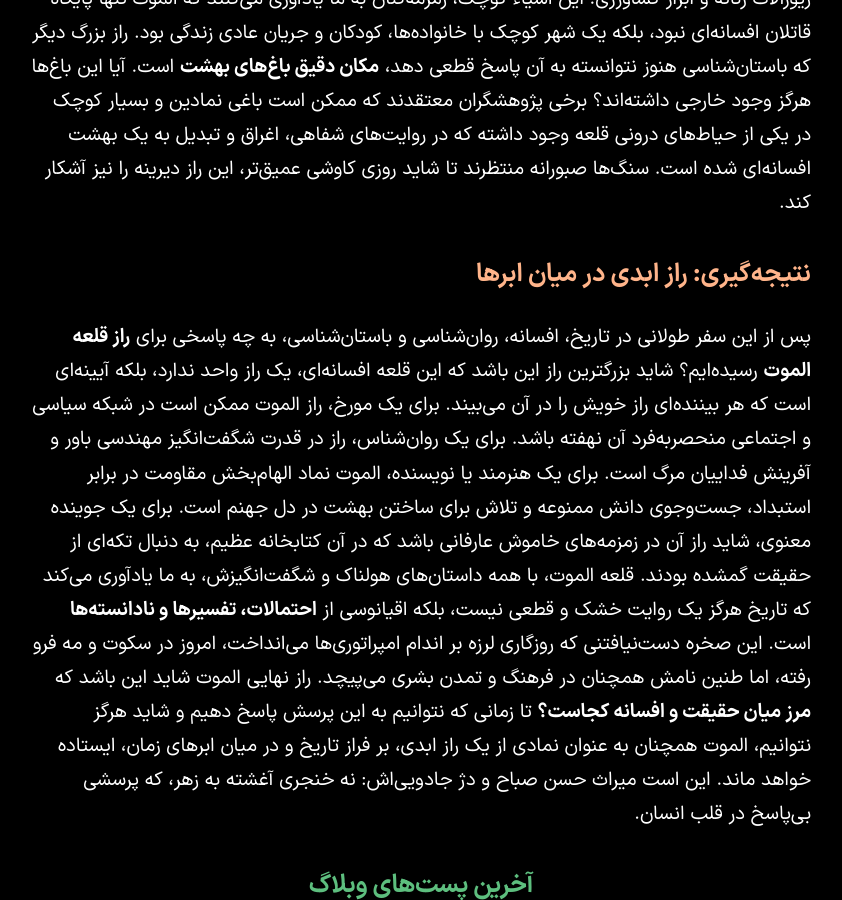
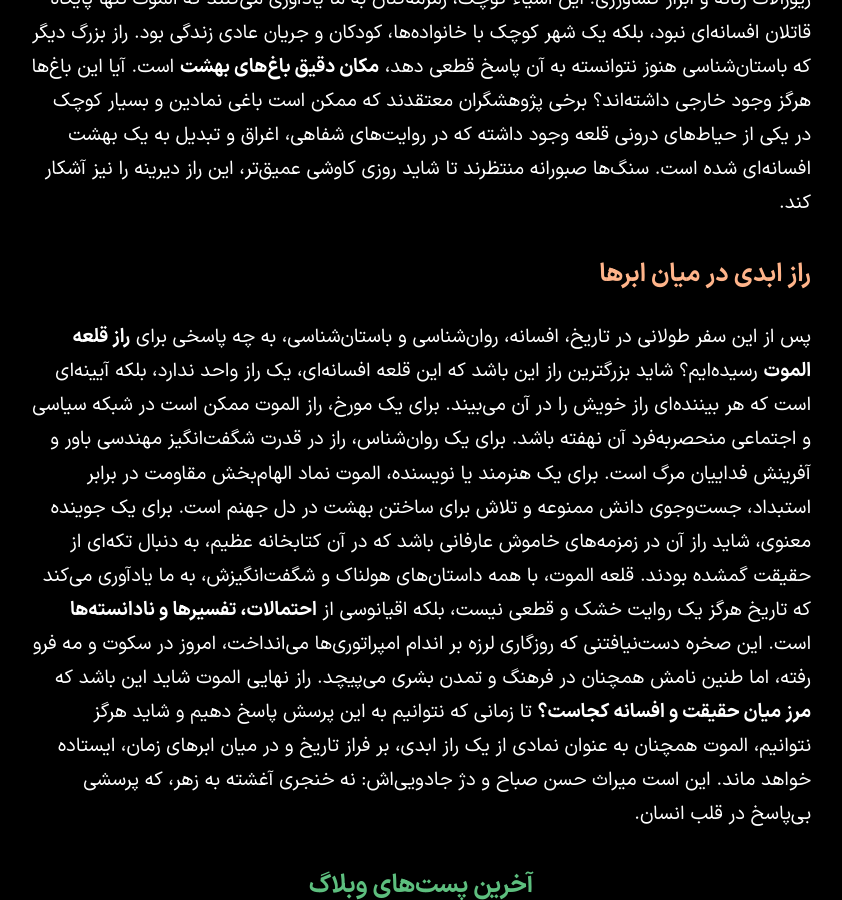
Before and after one commit to darkblog/darkblog.github.io, a Jekyll site: the page built from _posts/2026-6-12-203.md, in a window 1280 px wide and 900 px high, scrolled down 7698 px. Shown: the whole window, without its empty margins (219-1061 px from the left). Built offline with Jekyll 4.4.1, drawn with Linux system fonts in a browser that asks for light colours.

Commit message:
Update 2026-6-12-203.md

```diff
--- a/_posts/2026-6-12-203.md
+++ b/_posts/2026-6-12-203.md
@@ -52,6 +52,6 @@ title: "قلعه الموت: شبکه ترور حسن صباح و حشاشین"
 
 در دهه‌های اخیر، باستان‌شناسان ایرانی و بین‌المللی کاوش‌هایی در منطقه الموت انجام داده‌اند که به آرامی غبار افسانه را از چهره تاریخ می‌زداید. این کاوش‌ها **رازهای زمینی‌تری** را آشکار کرده‌اند: سیستم‌های آبرسانی پیچیده، بقایای کارگاه‌های فلزکاری و سفالگری، سکه‌ها و ظروفی که نشان از تجارت با مناطق دوردست دارند. این یافته‌ها تصویر یک جامعه منزوی و فقیر را به چالش می‌کشند. به نظر می‌رسد اقتصاد الموت بسیار پیچیده‌تر از تصور ما بوده و قلعه، مرکز یک **شبکه اقتصادی و اداری منطقه‌ای** بوده است. نکته جالب توجه، کشف بقایایی است که زندگی روزمره را نشان می‌دهد: اسباب‌بازی‌های کودکان، زیورآلات زنانه و ابزار کشاورزی. این اشیاء کوچک، زمزمه‌کنان به ما یادآوری می‌کنند که الموت تنها پایگاه قاتلان افسانه‌ای نبود، بلکه یک شهر کوچک با خانواده‌ها، کودکان و جریان عادی زندگی بود. راز بزرگ دیگر که باستان‌شناسی هنوز نتوانسته به آن پاسخ قطعی دهد، **مکان دقیق باغ‌های بهشت** است. آیا این باغ‌ها هرگز وجود خارجی داشته‌اند؟ برخی پژوهشگران معتقدند که ممکن است باغی نمادین و بسیار کوچک در یکی از حیاط‌های درونی قلعه وجود داشته که در روایت‌های شفاهی، اغراق و تبدیل به یک بهشت افسانه‌ای شده است. سنگ‌ها صبورانه منتظرند تا شاید روزی کاوشی عمیق‌تر، این راز دیرینه را نیز آشکار کند.
 
-## نتیجه‌گیری: راز ابدی در میان ابرها
+## راز ابدی در میان ابرها
 
 پس از این سفر طولانی در تاریخ، افسانه، روان‌شناسی و باستان‌شناسی، به چه پاسخی برای **راز قلعه الموت** رسیده‌ایم؟ شاید بزرگترین راز این باشد که این قلعه افسانه‌ای، یک راز واحد ندارد، بلکه آیینه‌ای است که هر بیننده‌ای راز خویش را در آن می‌بیند. برای یک مورخ، راز الموت ممکن است در شبکه سیاسی و اجتماعی منحصربه‌فرد آن نهفته باشد. برای یک روان‌شناس، راز در قدرت شگفت‌انگیز مهندسی باور و آفرینش فداییان مرگ است. برای یک هنرمند یا نویسنده، الموت نماد الهام‌بخش مقاومت در برابر استبداد، جست‌وجوی دانش ممنوعه و تلاش برای ساختن بهشت در دل جهنم است. برای یک جوینده معنوی، شاید راز آن در زمزمه‌های خاموش عارفانی باشد که در آن کتابخانه عظیم، به دنبال تکه‌ای از حقیقت گمشده بودند. قلعه الموت، با همه داستان‌های هولناک و شگفت‌انگیزش، به ما یادآوری می‌کند که تاریخ هرگز یک روایت خشک و قطعی نیست، بلکه اقیانوسی از **احتمالات، تفسیرها و نادانسته‌ها** است. این صخره دست‌نیافتنی که روزگاری لرزه بر اندام امپراتوری‌ها می‌انداخت، امروز در سکوت و مه فرو رفته، اما طنین نامش همچنان در فرهنگ و تمدن بشری می‌پیچد. راز نهایی الموت شاید این باشد که **مرز میان حقیقت و افسانه کجاست؟** تا زمانی که نتوانیم به این پرسش پاسخ دهیم و شاید هرگز نتوانیم، الموت همچنان به عنوان نمادی از یک راز ابدی، بر فراز تاریخ و در میان ابرهای زمان، ایستاده خواهد ماند. این است میراث حسن صباح و دژ جادویی‌اش: نه خنجری آغشته به زهر، که پرسشی بی‌پاسخ در قلب انسان.
```
